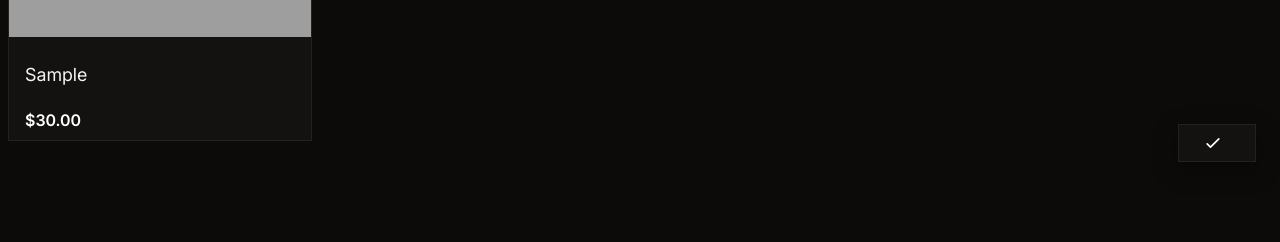
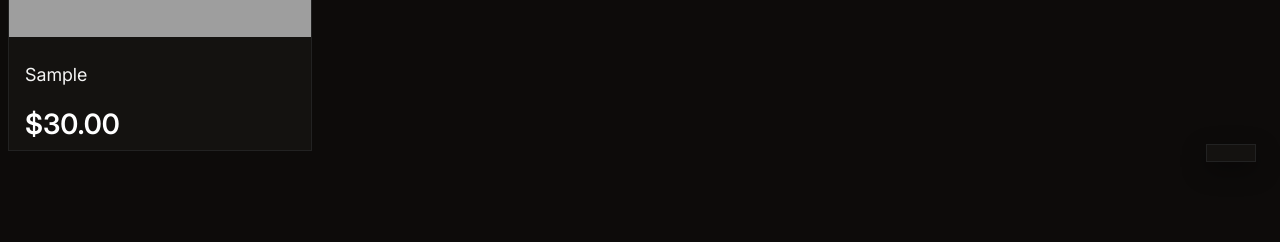
Before and after one commit to jacobem1836/Vinyl-Scraper, a FastAPI app: page / in a window 1280 px wide. Shown: the part 558-800 px from the top of the page. Run offline with FastAPI, Linux system fonts and the light colour scheme; tables that the repository leaves empty hold one stand-in row (values such as "Sample post"); data that the repository does not hold is empty; grey boxes are pictures that could not be loaded.

Commit message:
feat(12-01): template fixes — FIX-02, FIX-03, FIX-06
- FIX-06: remove tick/checkmark SVG from toast notification div
- FIX-03: add preload link for Inter variable font in base.html
- FIX-02: replace conditional price sizing with uniform card-price class

```diff
--- a/templates/base.html
+++ b/templates/base.html
@@ -5,6 +5,7 @@
   <meta name="viewport" content="width=device-width, initial-scale=1">
   <title>{% block title %}CRATE{% endblock %}</title>
   <link rel="preload" href="/static/fonts/BodoniModa-Bold.woff2" as="font" type="font/woff2" crossorigin>
+  <link rel="preload" href="/static/fonts/Inter-VariableFont_opsz,wght.woff2" as="font" type="font/woff2" crossorigin>
   <link rel="stylesheet" href="/static/style.css">
 </head>
 <body>
@@ -100,7 +101,6 @@
 
   <!-- Toast notification -->
   <div id="toast" class="hidden toast">
-    <svg class="shrink-0 text-accent" style="width:20px;height:20px;color:var(--color-accent)" fill="none" viewBox="0 0 24 24" stroke="currentColor"><path stroke-linecap="round" stroke-linejoin="round" stroke-width="2" d="M5 13l4 4L19 7"/></svg>
     <span id="toastMessage"></span>
   </div>
 
--- a/templates/index.html
+++ b/templates/index.html
@@ -183,11 +183,7 @@
             {% endif %}
             <h3 class="text-title">{{ item.query }}</h3>
             {% if item.best_price is not none %}
-              {% if has_deal %}
-                <span class="text-price price-best">${{ '%.2f'|format(item.best_price) }}</span>
-              {% else %}
-                <span class="price-best" style="font-size: var(--text-body);">${{ '%.2f'|format(item.best_price) }}</span>
-              {% endif %}
+              <span class="card-price price-best">${{ '%.2f'|format(item.best_price) }}</span>
             {% elif not is_scanning %}
               <span class="text-faint" style="font-size: var(--text-label);">No listings found yet</span>
             {% endif %}
```
